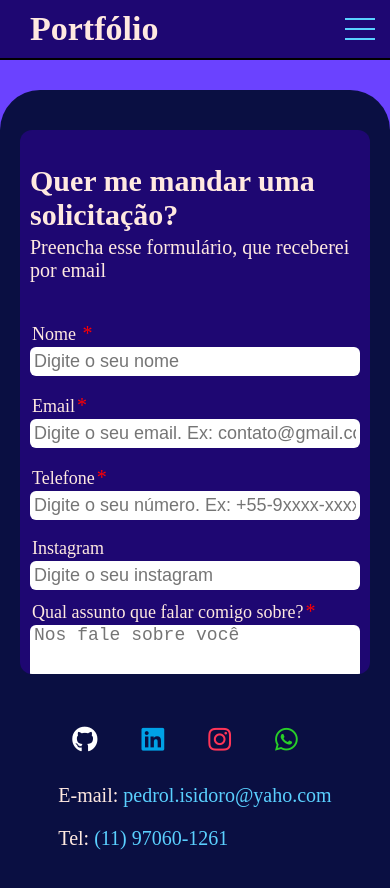
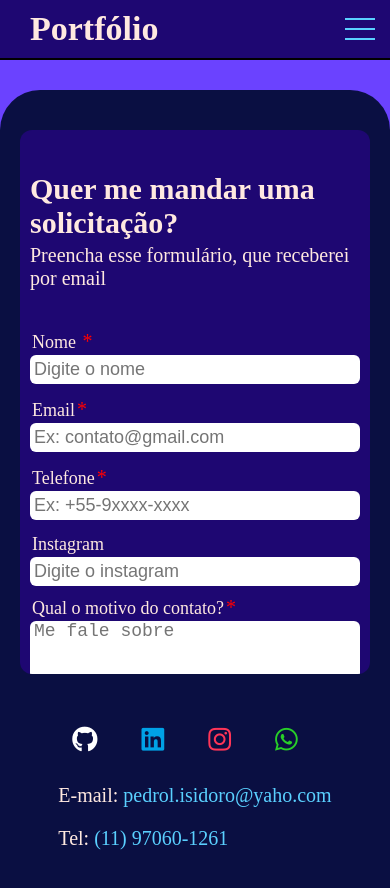
Before and after one commit to pedro-isidoro/portfolio, a React (Vite) app: page /contacts in a window 390 px wide. Built offline with nearby package versions, Linux system fonts and the light colour scheme.

Commit message:
Refatorando o form, e atualizando o responsivo.

```diff
--- a/src/components/form/Form.jsx
+++ b/src/components/form/Form.jsx
@@ -56,12 +56,12 @@ function Formulary(){
                     <div className="formulary">
                         <div className="item-formulary flex-column" id='userName'>
                             <label htmlFor="name">Nome <span>*</span></label>
-                            <input type="text" name="nome" id="name" placeholder="Digite o seu nome" autoComplete="on"
+                            <input type="text" name="nome" id="name" placeholder="Digite o nome" autoComplete="on"
                             {...register("name",
                                 // Para o Regex e definição de mensagem de erro
                                 {required: 'Este campo é Obrigatório*',
                                 pattern: {
-                                    value: /^[A-Za-z]+$/,
+                                    value: /^[A-Za-z\s]+$/,
                                     message: 'Apenas Letras são válidas!'}
                                 })
                             }/>
@@ -71,7 +71,7 @@ function Formulary(){
 
                         <div className="item-formulary flex-column" id='userEmail'>
                             <label htmlFor="email">Email<span>*</span></label>
-                            <input type="email" name="e-mail" id="email" placeholder="Digite o seu email. Ex: contato@gmail.com" autoComplete="on"
+                            <input type="email" name="e-mail" id="email" placeholder="Ex: contato@gmail.com" autoComplete="on"
                             {...register("email",
                                 {required: 'Este campo é Obrigatório*',
                                 pattern: {
@@ -84,7 +84,7 @@ function Formulary(){
 
                         <div className="item-formulary flex-column" id='userTelephone'>
                             <label htmlFor="telephone">Telefone<span>*</span></label>
-                            <input type="tel" name="telephone-number" id="telephone" placeholder="Digite o seu número. Ex: +55-9xxxx-xxxx" autoComplete="on"
+                            <input type="tel" name="telephone-number" id="telephone" placeholder="Ex: +55-9xxxx-xxxx" autoComplete="on"
                             {...register("telephone",
                                 {required: 'Este campo é Obrigatório*',
                                 pattern: {
@@ -97,12 +97,12 @@ function Formulary(){
 
                         <div className="item-formulary flex-column" id='userInstagram'>
                             <label htmlFor="instagram">Instagram</label>
-                            <input type="text" name="instagram-name" id="instagram" placeholder="Digite o seu instagram" autoComplete="off" {...register("instagram")}/>
+                            <input type="text" name="instagram-name" id="instagram" placeholder="Digite o instagram" autoComplete="off" {...register("instagram")}/>
                         </div>
 
                         <div className="item-formulary flex-column" id='userOpnion'>
-                            <label htmlFor="opnion">Qual assunto que falar comigo sobre?<span>*</span></label>
-                            <textarea name="opnion" id="opnion" placeholder="Nos fale sobre você" autoComplete="on" {...register("opnion", {required: 'Este campo é Obrigatório*'})}/>
+                            <label htmlFor="opnion">Qual o motivo do contato?<span>*</span></label>
+                            <textarea name="opnion" id="opnion" placeholder="Me fale sobre" autoComplete="on" {...register("opnion", {required: 'Este campo é Obrigatório*'})}/>
                             <p className='aviso'>{errors.opnion?.message}</p>
                         </div>
                     </div>
--- a/src/css/responsive.css
+++ b/src/css/responsive.css
@@ -389,6 +389,11 @@
         width: 100%;
     }
 
+    .aviso{
+        font-size: 1.4rem;
+        padding: 0.4rem 0 0 0.2rem;
+    }
+
     #div-form-send h3{
         font-size: 2.6rem;
         height: 8rem;
```
